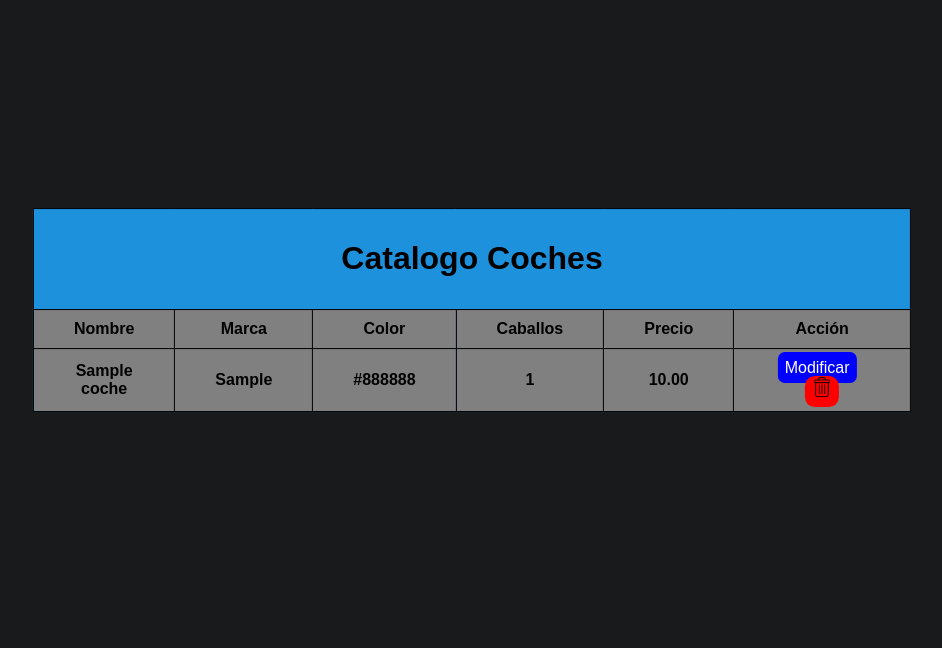
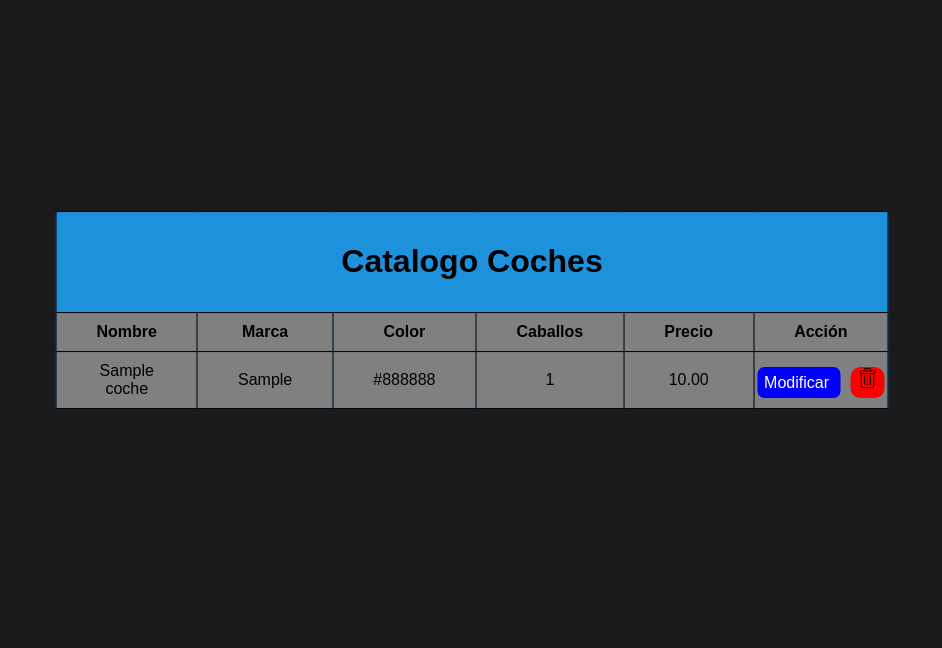
Before and after one commit to Danelitos/SGSSI, a PHP site: page /verCoche.php?Id=1 in a window 1280 px wide. Shown: the part 90-738 px from the top of the page, without its empty margins (168-1110 px from the left). Run offline with PHP 8.4, Linux system fonts and the light colour scheme; tables that the repository leaves empty hold one stand-in row (values such as "Sample post"); data that the repository does not hold is empty.

Commit message:
Arreglos de diseño en el sistema web

```diff
--- a/app/CSS/estiloListaCoches.css
+++ b/app/CSS/estiloListaCoches.css
@@ -53,10 +53,12 @@ th{
     align-content: center;
 }
 
-.texto{
-    padding: 10px 40px;
-    text-align: center;
-    background: grey;
+td.texto{
+    font-weight: normal;
+}
+
+td.botones{
+    padding: 1px;
 }
 
 .logoPapelera{
--- a/app/registro.php
+++ b/app/registro.php
@@ -35,9 +35,7 @@
 
     </head>
     <body>
-        <?php if(!empty($message)): ?>
-        <p> <?= $message ?></p>
-        <?php endif; ?>
+        <?php echo $message ?>
         <div id="containerRegistro">
             <header>
                 <h1>Crear cuenta personal </h1>
--- a/app/verCoche.php
+++ b/app/verCoche.php
@@ -61,12 +61,12 @@ $coche = "SELECT * FROM coches WHERE Id = $id";
             ?>
             <tr>
 
-                <td><?php echo $mostrar['Nombre'] ?></td>
-                <td><?php echo $mostrar['Marca'] ?></td>
-                <td><?php echo $mostrar['Color'] ?></td>
-                <td><?php echo $mostrar['Caballos'] ?></td>
-                <td><?php echo $mostrar['Precio'] ?></td>
-                <td><a class="botonModificar" href="modificarDatosCoche.php?Id=<?php echo $mostrar['Id']; ?>">Modificar
+                <td class="texto"><?php echo $mostrar['Nombre'] ?></td>
+                <td class="texto"><?php echo $mostrar['Marca'] ?></td>
+                <td class="texto"><?php echo $mostrar['Color'] ?></td>
+                <td class="texto"><?php echo $mostrar['Caballos'] ?></td>
+                <td class="texto"><?php echo $mostrar['Precio'] ?></td>
+                <td class="botones"><a class="botonModificar" href="modificarDatosCoche.php?Id=<?php echo $mostrar['Id']; ?>">Modificar
 
                 <a onclick="confirmacion(event)" class ="botonEliminar" href="eliminar.php?Id=<?php echo $mostrar['Id']; ?>"> <img class="logoPapelera" src="img/papelera.png" alt=""></td>
 
```
Also changed, not shown: app/CSS/estilo.css (+8 -0 lines), app/añadirCoche.php (+5 -2 lines), app/cambioContraseña.php (+6 -4 lines).
